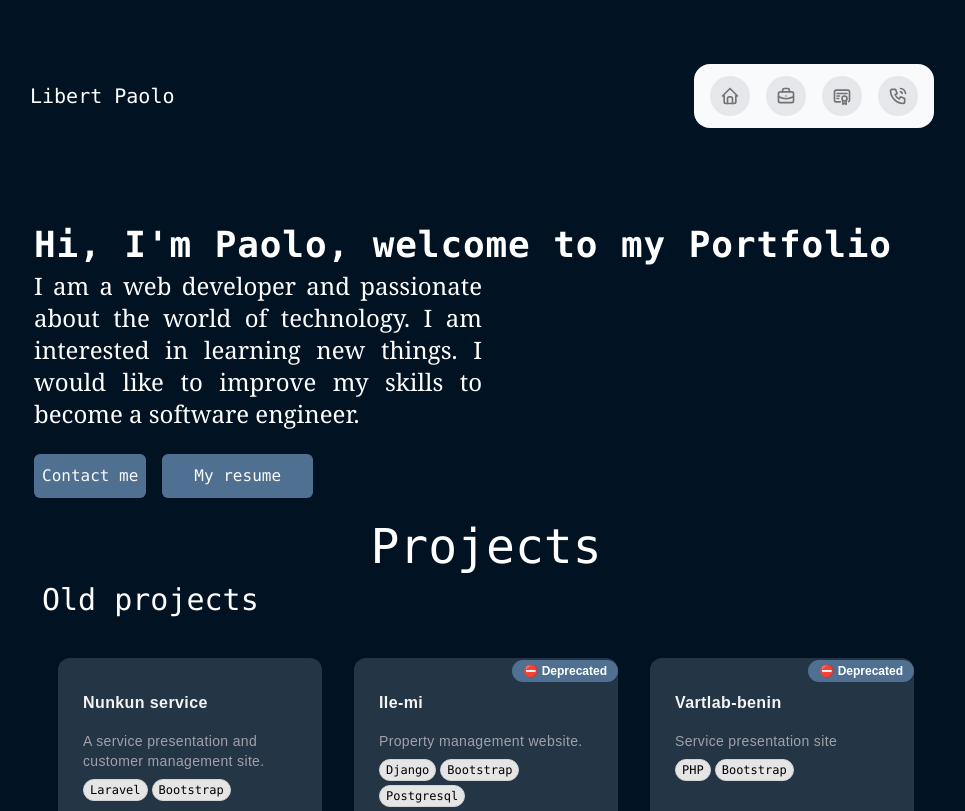
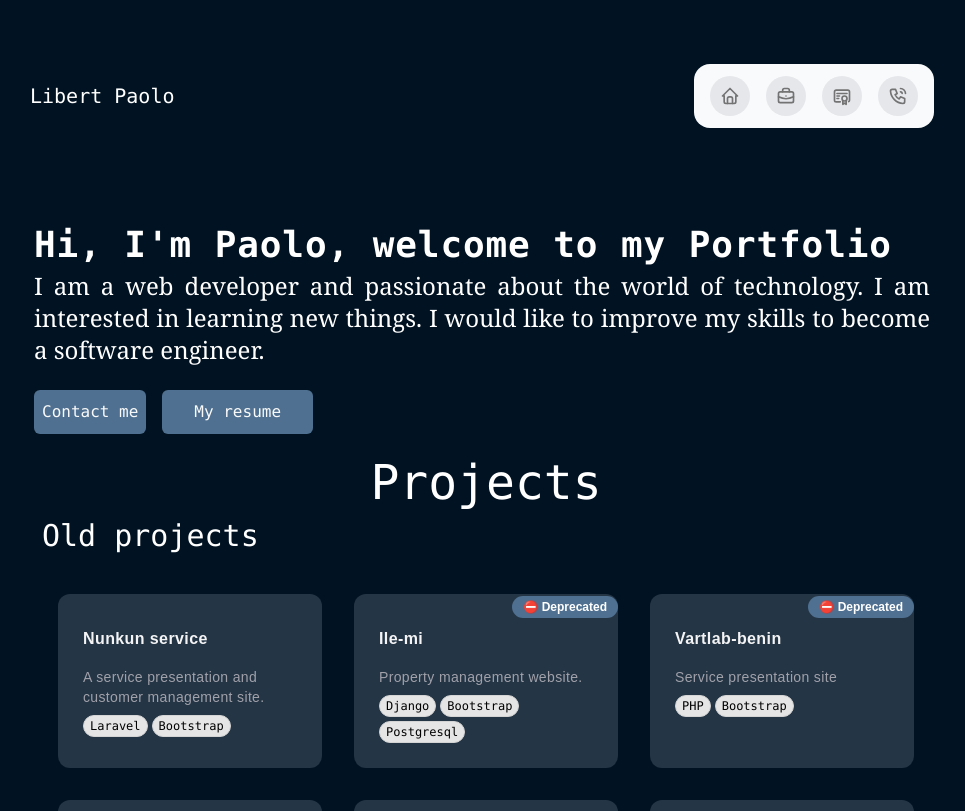
Before and after one commit to Paololibert/portfolio, a Next.js app: page / in a window 1280 px wide. Shown: the top 811 px of the page, without its empty margins (158-1123 px from the left). Built offline with nearby package versions, Linux system fonts and the light colour scheme.

Commit message:
updating p

```diff
--- a/src/app/_components/hero.tsx
+++ b/src/app/_components/hero.tsx
@@ -12,7 +12,7 @@ export default function Hero() {
           <h1 className="text-3xl sm:text-4xl font-bold">
             <TextGenerateEffect words={myName} />
           </h1>
-          <p className="font-serif text-2xl text-white max-w-md text-justify">
+          <p className="font-serif text-2xl text-white text-justify pr-2">
           I am a web developer and passionate about the world of technology. I am interested in learning new things. I would like to improve my skills to become a software engineer.
           </p>
         </div>
```
